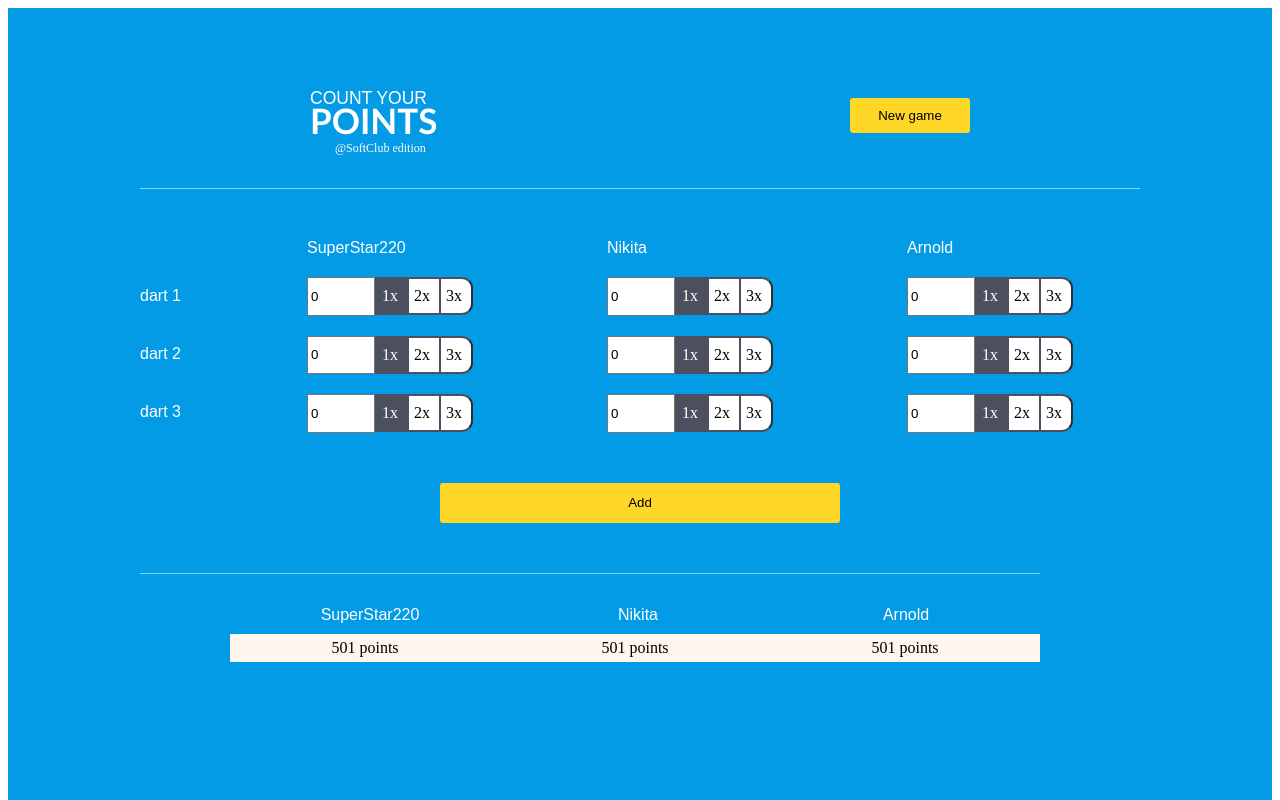
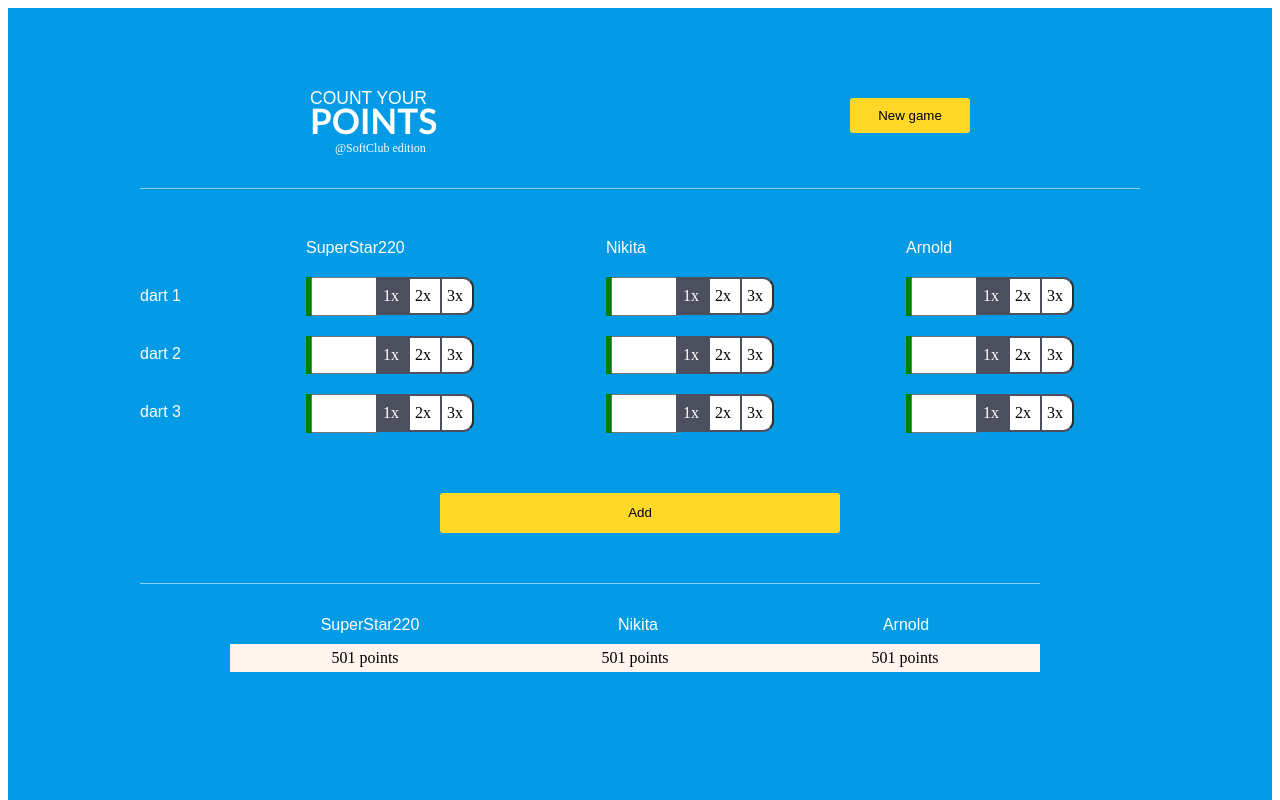
Before and after one commit to VladzislavPenda/testAngular, an Angular app: page /game/1 in a window 1280 px wide. Shown: the top 800 px of the page. Built offline with nearby package versions, Linux system fonts and the light colour scheme.

Commit message:
repair validation in input points.

```diff
--- a/src/app/add_player/add-new-player/add-new-player.component.ts
+++ b/src/app/add_player/add-new-player/add-new-player.component.ts
@@ -19,8 +19,6 @@ export class AddNewPlayerComponent implements OnInit{
   });
 
   ngOnInit(): void {
-    //Called after the constructor, initializing input properties, and the first call to ngOnChanges.
-    //Add 'implements OnInit' to the class.
     console.log(this.form);
     console.log("init add component.");
   }
--- a/src/app/app.module.ts
+++ b/src/app/app.module.ts
@@ -14,6 +14,7 @@ import { PointsCustomInputComponent } from './game/points-custom-input/points-cu
 import { ErrorComponent } from './error/error.component';
 import { FormatPipe } from './pipes/format.pipe';
 import { WinModalComponent } from './game/win-modal/win-modal.component';
+import { PlayersService } from './services/players/players.service';
 
 @NgModule({
   declarations: [
@@ -36,7 +37,7 @@ import { WinModalComponent } from './game/win-modal/win-modal.component';
     FormsModule,
     ReactiveFormsModule
   ],
-  providers: [],
+  providers: [PlayersService],
   bootstrap: [AppComponent]
 })
 export class AppModule { }
--- a/src/app/game/points-custom-input/points-custom-input.component.css
+++ b/src/app/game/points-custom-input/points-custom-input.component.css
@@ -1,5 +1,8 @@
 .input-score {
   width: 60px;
   height: 32.5px;
-  margin-top: 20px;
 }
+
+.input-score.ng-invalid{
+  background-color: red;
+}
--- a/src/app/game/points-custom-input/points-custom-input.component.ts
+++ b/src/app/game/points-custom-input/points-custom-input.component.ts
@@ -22,10 +22,13 @@ const MAX_DART_POINT_VALUE = 20;
   ]
 })
 export class PointsCustomInputComponent implements ControlValueAccessor, Validators {
-  private _value: any;
+  private _value?: number;
+  public control?: AbstractControl;
 
   get value() {
-  return this._value;
+    if (this._value == 0)
+      return undefined
+    return this._value;
   }
 
   @Input() set value(val) {
@@ -52,6 +55,9 @@ export class PointsCustomInputComponent implements ControlValueAccessor, Validat
     const counter = control.value;
       if (counter < 0 || counter > MAX_DART_POINT_VALUE){
         control.setErrors({ outOfRange : true})
+        console.log(control);
+        this.control = control;
+        // this.registerOnValidatorChange(control)
         return control
       }
   }
--- a/src/app/game/throwing-darts/throwing-darts.component.css
+++ b/src/app/game/throwing-darts/throwing-darts.component.css
@@ -27,8 +27,9 @@
 
 .input-score {
   width: 60px;
-  height: 32.5px;
+  height: 38.5px;
   margin-top: 20px;
+  padding-left: 5px;
 }
 
 .input-radiobuttons-container {
@@ -36,7 +37,7 @@
 }
 
 .form_radio_group {
-  padding-top: 20px;
+  padding: 20px 0 0 5px;
   display: flex;
   overflow: hidden;
 }
@@ -120,4 +121,13 @@
 
 .add-button-container {
   text-align: center;
+  padding-top: 10px;
 }
+
+.input-score.ng-invalid{
+  background-color: red;
+}
+
+.input-score.ng-valid{
+  background-color: green;
+}
--- a/src/app/game/throwing-darts/throwing-darts.component.html
+++ b/src/app/game/throwing-darts/throwing-darts.component.html
@@ -10,9 +10,7 @@
         <span class="text">{{item.name}}</span>
         <div formArrayName="throwings">
           <div class="input-radiobuttons-container" *ngFor="let item2 of getArr(j); let i=index" [formGroupName]="i">
-            <div>
-               <app-points-custom-input type="number" class="input-score" formControlName="points"></app-points-custom-input>
-            </div>
+            <app-points-custom-input type="number" class="input-score" formControlName="points"></app-points-custom-input>
             <div class="form_radio_group">
               <div class="form_radio_group-item">
                 <input id="radio1_{{i}}{{item.name}}" type="radio" [value]="1" formControlName="multiplier" checked>
@@ -33,7 +31,7 @@
     </div>
   </div>
   <div class="add-button-container">
+    <span *ngIf="!form.valid" class="error-message">Plese enter the data correctly(points cannot be less than 0 and more than 20)</span>
     <button type="submit" class="app-button add-button">Add</button>
-    <span *ngIf="!form.valid" class="error-message">Plese enter the data correctly(points cannot be less than 0 and more than 20)</span>
   </div>
 </form>
--- a/src/app/game/throwing-darts/throwing-darts.component.ts
+++ b/src/app/game/throwing-darts/throwing-darts.component.ts
@@ -17,11 +17,13 @@ export class ThrowingDartsComponent implements OnInit, OnDestroy {
   public form: FormGroup;
   public submitted = false;
   public throwingArrayInit: Throwings[];
-  // public viewContainerRef: ViewContainerRef
 
-  constructor(private fb: FormBuilder, private counterService: ScoreCounterService, private playersService: PlayersService, private viewContainerRef: ViewContainerRef, private modalService: ModalService) {
-    let obj = {};
-    // this.viewContainerRef = viewContainerRef;
+  constructor(
+    private fb: FormBuilder,
+    private counterService: ScoreCounterService,
+    private playersService: PlayersService,
+    private viewContainerRef: ViewContainerRef,
+    private modalService: ModalService) {
     this.throwingArrayInit = this.initializeArray();
     this.form = this.fb.group({
       playingUnits: this.fb.array([])
@@ -47,6 +49,7 @@ export class ThrowingDartsComponent implements OnInit, OnDestroy {
 
   public count() {
     this.submitted = true;
+    console.log(this.form);
     if(this.form.valid && this.counterService.check()) {
       this.counterService.count(this.form.value);
       let winnerName = this.counterService.getWinnerName()
--- a/src/app/services/modal/modal.service.ts
+++ b/src/app/services/modal/modal.service.ts
@@ -1,15 +1,14 @@
 import { ComponentFactoryResolver, ComponentRef, Injectable, OnDestroy, OnInit, ViewContainerRef } from '@angular/core';
 import { WinModalComponent } from 'src/app/game/win-modal/win-modal.component';
 
-@Injectable({
-  providedIn: 'root'
-})
+// @Injectable({
+//   providedIn: 'root'
+// })
+
+@Injectable()
 export class ModalService implements OnDestroy, OnInit {
 
-  // public viewContainerRef!: ViewContainerRef;
-
   constructor(private componentFactoryResolver: ComponentFactoryResolver) { }
-
 
   ngOnInit(){
     console.log("modal service init.");
@@ -17,7 +16,6 @@ export class ModalService implements OnDestroy, OnInit {
 
   public loadComponent(winnerName: string, viewContainerRef: ViewContainerRef) {
     const componentFactory = this.componentFactoryResolver.resolveComponentFactory(WinModalComponent);
-    // const viewContainerRef = viewContainerRef;
     const componentRef = viewContainerRef.createComponent(componentFactory);
     componentRef.instance.data = winnerName;
     componentRef.changeDetectorRef.detectChanges();
--- a/src/app/services/players/players.service.ts
+++ b/src/app/services/players/players.service.ts
@@ -2,9 +2,11 @@ import { Injectable } from '@angular/core';
 import { PLAYERS } from 'src/app/common/mock-players';
 import { PlayerInfo } from 'src/app/common/playerInfo';
 
-@Injectable({
-  providedIn: 'root'
-})
+// @Injectable({
+//   providedIn: 'root'
+// })
+
+@Injectable()
 export class PlayersService {
 
   private players: PlayerInfo[] = [];
--- a/src/app/services/score_counter/score-counter.service.ts
+++ b/src/app/services/score_counter/score-counter.service.ts
@@ -12,10 +12,12 @@ const MAX_GAME_MOVES_NUMBER = 20;
 const START_POINTS = 501;
 const LAST_MULTIPLIER_NUMBER_NEEDED_TO_WIN = 2
 
-@Injectable({
-  providedIn: 'root'
-})
+// @Injectable({
+//   providedIn: 'root'
+// })
 
+
+@Injectable()
 export class ScoreCounterService {
 
   private move: number = 0;
```
